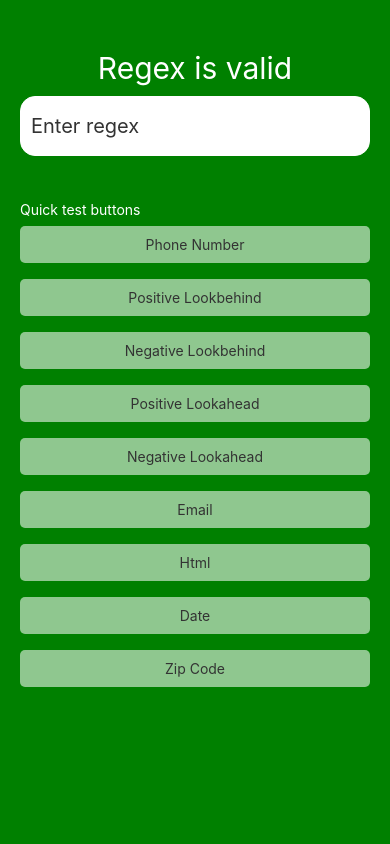
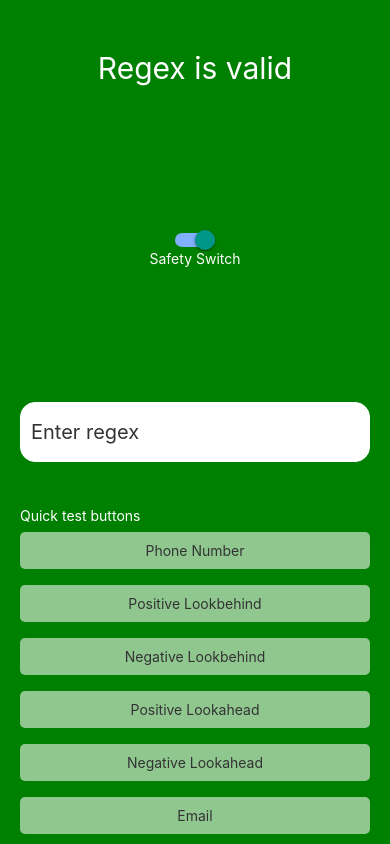
Before and after one commit to SyntappZ/react-native-regex-testing, a React Native app: screen / in a window 390 px wide. Built offline with nearby package versions, Linux system fonts and the light colour scheme.

Commit message:
added safety switch

```diff
--- a/App.js
+++ b/App.js
@@ -15,12 +15,14 @@ import {
   StatusBar,
   TextInput,
   TouchableOpacity,
+  Switch
 } from 'react-native';
 
 const App = () => {
   const [backgroundColor, setBackgroundColor] = useState('green');
   const [inputValue, setInputValue] = useState('');
   const [regexValid, setRegexValid] = useState(true);
+  const [safetyOn, setSaftyOn] = useState(true);
   const [buttons] = useState([
     {
       title: 'phone number',
@@ -45,15 +47,23 @@ const App = () => {
     setBackgroundColor(color);
   }, [regexValid]);
 
+  const toggleSwitch = () => setSaftyOn(previousState => !previousState);
+
+
   const checkRegex = (regex) => {
     let isValid = true;
-    try {
+    if(safetyOn) {
+      try {
+        new RegExp(regex);
+      } catch (e) {
+        isValid = false;
+      }
+
+      setRegexValid(isValid);
+    }else{
       new RegExp(regex);
-    } catch (e) {
-      isValid = false;
     }
 
-    setRegexValid(isValid);
   };
 
   const sendRegexToInput = (regex) => {
@@ -74,6 +84,17 @@ const App = () => {
         <Text style={styles.text}>
           Regex is {regexValid ? 'valid' : 'not valid'}
         </Text>
+        <View style={styles.safetySwitchContainer}>
+        <Switch
+        trackColor={{ false: "#767577", true: "#81b0ff" }}
+        thumbColor={safetyOn ? "#f5dd4b" : "#f4f3f4"}
+        ios_backgroundColor="#3e3e3e"
+        onValueChange={toggleSwitch}
+        value={safetyOn}
+      />
+          <Text style={{color: '#fff'}}>Safety Switch</Text>
+        </View>
+
         <TextInput
           placeholder="Enter regex"
           style={styles.input}
@@ -114,6 +135,12 @@ const styles = StyleSheet.create({
     paddingHorizontal: 20,
     paddingVertical: 40,
   },
+  safetySwitchContainer: {
+    flex: 1,
+    justifyContent: 'center',
+    alignItems: 'center',
+    padding: 20
+  },
   input: {
     height: 60,
     borderColor: 'white',
```
